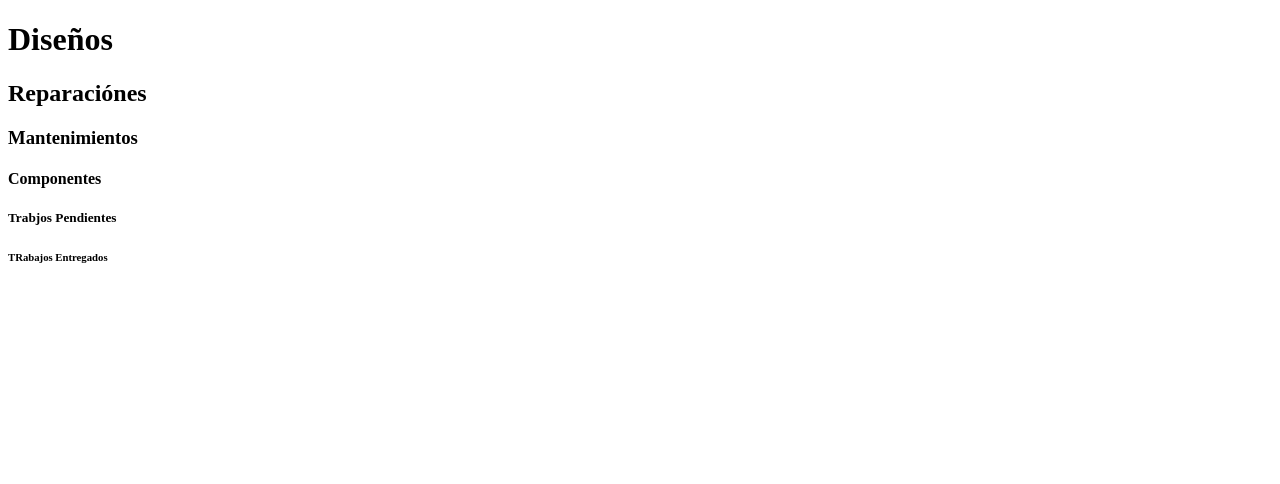
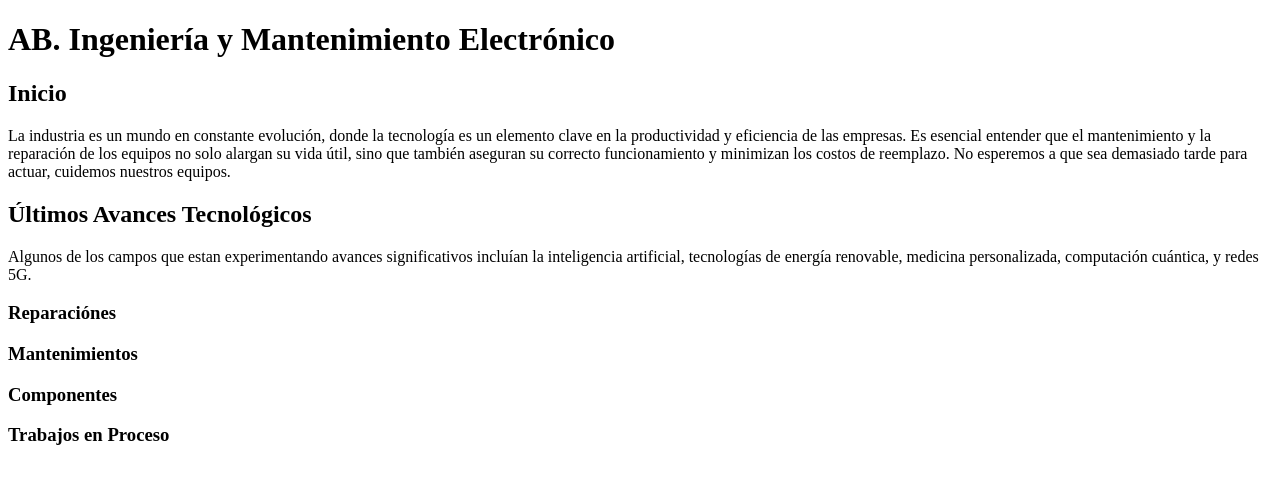
Before and after one commit to Teo961/fullstack61, a plain HTML site: page index.html in a window 1280 px wide. Drawn offline with Linux system fonts and the light colour scheme.

Commit message:
feat: img

```diff
--- a/index.html
+++ b/index.html
@@ -9,19 +9,20 @@
 </head>
 <body>
     <header>
+        <h1>AB. Ingeniería y Mantenimiento Electrónico</h1>
+    </header>
 
-        <h1>Diseños</h1>
-        <h2>Reparaciónes</h2>
+    <main>
+        <h2>Inicio</h2>
+        <p>La industria es un mundo en constante evolución, donde la tecnología es un elemento clave en la productividad y eficiencia de las empresas. Es esencial entender que el mantenimiento y la reparación de los equipos no solo alargan su vida útil, sino que también aseguran su correcto funcionamiento y minimizan los costos de reemplazo. No esperemos a que sea demasiado tarde para actuar, cuidemos nuestros equipos.</p>
+        <h2>Últimos Avances Tecnológicos</h2>
+<p>Algunos de los campos que estan experimentando avances significativos incluían la inteligencia artificial, tecnologías de energía renovable, medicina personalizada, computación cuántica, y redes 5G.</p>
+        <h3>Reparaciónes</h3>
         <h3>Mantenimientos</h3>
+        <h3>Componentes</h3>
+        <h3>Trabajos en Proceso</h3>
+    </main>
 
-        <h4>Componentes</h4>
-
-        <h5>Trabjos Pendientes</h5>
-
-        <h6>TRabajos Entregados</h6>
-
-    </header>
-    <main></main>
     <footer></footer>
 
 </body>
```
